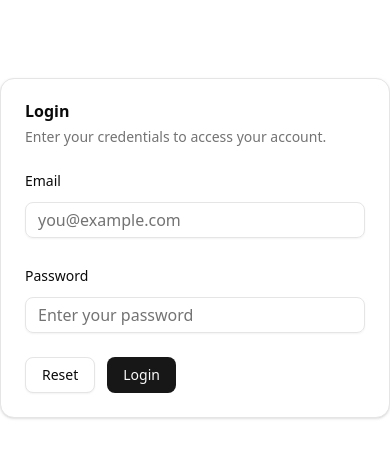
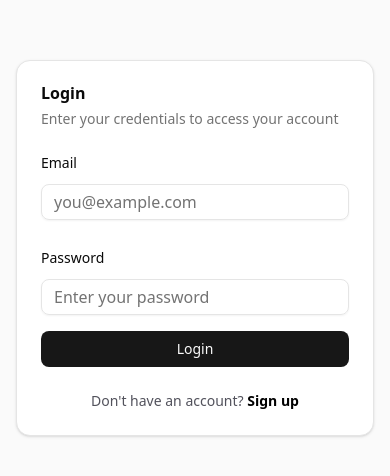
Before and after one commit to Kiruthuya-Tharmakulasingam/blendzhub-client, a Next.js app: page /auth/login in a window 390 px wide. Shown: the part 174-650 px from the top of the page. Built offline with nearby package versions, Linux system fonts and the light colour scheme.

Commit message:
Login page created

```diff
--- a/src/app/auth/login/page.tsx
+++ b/src/app/auth/login/page.tsx
@@ -1,124 +1,97 @@
 "use client";
 
-import * as React from "react";
+import { useForm } from "react-hook-form";
+import { z } from "zod";
 import { zodResolver } from "@hookform/resolvers/zod";
-import { Controller, useForm } from "react-hook-form";
-import { toast } from "sonner";
-import * as z from "zod";
+import Link from "next/link";
 
+import {
+  Card,
+  CardHeader,
+  CardTitle,
+  CardDescription,
+  CardContent,
+  CardFooter,
+} from "@/components/ui/card";
+import { Input } from "@/components/ui/input";
 import { Button } from "@/components/ui/button";
 import {
-  Card,
-  CardContent,
-  CardDescription,
-  CardFooter,
-  CardHeader,
-  CardTitle,
-} from "@/components/ui/card";
-import {
   Field,
+  FieldLabel,
   FieldError,
   FieldGroup,
-  FieldLabel,
 } from "@/components/ui/field";
-import { Input } from "@/components/ui/input";
 
-const loginSchema = z.object({
-  email: z.string().email("Invalid email address"),
-  password: z.string().min(6, "Password must be at least 6 characters"),
+const formSchema = z.object({
+  email: z.string().email("Enter a valid email"),
+  password: z.string().min(6, "Password must be at least 6 characters."),
 });
 
-function LoginPage() {
-  const form = useForm<z.infer<typeof loginSchema>>({
-    resolver: zodResolver(loginSchema),
+export default function LoginPage() {
+  const form = useForm({
+    resolver: zodResolver(formSchema),
     defaultValues: {
       email: "",
       password: "",
     },
   });
 
-  const onSubmit = (data: z.infer<typeof loginSchema>) => {
-    toast("Login attempted with:", {
-      description: (
-        <pre className="bg-code text-code-foreground mt-2 w-[320px] overflow-x-auto rounded-md p-4">
-          <code>{JSON.stringify(data, null, 2)}</code>
-        </pre>
-      ),
-      position: "bottom-right",
-    });
+  const onSubmit = (data: any) => {
+    console.log("Login Data:", data);
   };
 
   return (
-    <div className="flex items-center justify-center h-screen">
-      <Card className="w-full sm:max-w-md">
+    <div className="flex min-h-screen items-center justify-center bg-zinc-50 dark:bg-black p-4">
+      <Card className="w-full max-w-md">
         <CardHeader>
           <CardTitle>Login</CardTitle>
           <CardDescription>
-            Enter your credentials to access your account.
+            Enter your credentials to access your account
           </CardDescription>
         </CardHeader>
+
         <CardContent>
           <form onSubmit={form.handleSubmit(onSubmit)}>
             <FieldGroup>
-              <Controller
-                name="email"
-                control={form.control}
-                render={({ field, fieldState }) => (
-                  <Field data-invalid={fieldState.invalid}>
-                    <FieldLabel htmlFor="email">Email</FieldLabel>
+              <Field>
+                <FieldLabel>Email</FieldLabel>
                 <Input
-                      {...field}
-                      id="email"
+                  {...form.register("email")}
+                  type="email"
                   placeholder="you@example.com"
-                      aria-invalid={fieldState.invalid}
-                      autoComplete="email"
                 />
-                    {fieldState.invalid && (
-                      <FieldError errors={[fieldState.error]} />
-                    )}
+                <FieldError errors={[form.formState.errors.email]} />
               </Field>
-                )}
+
+              <Field>
+                <FieldLabel>Password</FieldLabel>
+                <Input
+                  {...form.register("password")}
+                  type="password"
+                  placeholder="Enter your password"
                 />
-              <Controller
-                name="password"
-                control={form.control}
-                render={({ field, fieldState }) => (
-                  <Field data-invalid={fieldState.invalid}>
-                    <FieldLabel htmlFor="password">Password</FieldLabel>
-                    <Input
-                      {...field}
-                      type="password"
-                      id="password"
-                      placeholder="Enter your password"
-                      aria-invalid={fieldState.invalid}
-                      autoComplete="current-password"
-                    />
-                    {fieldState.invalid && (
-                      <FieldError errors={[fieldState.error]} />
-                    )}
+                <FieldError errors={[form.formState.errors.password]} />
               </Field>
-                )}
-              />
             </FieldGroup>
+
+            <Button type="submit" className="w-full mt-4">
+              Login
+            </Button>
           </form>
         </CardContent>
-        <CardFooter>
-          <Field orientation="horizontal">
-            <Button
-              type="button"
-              variant="outline"
-              onClick={() => form.reset()}
+
+        <CardFooter className="flex justify-center">
+          <p className="text-sm text-zinc-600 dark:text-zinc-400">
+            Don't have an account?{" "}
+            <Link
+              href="/auth/register/customer"
+              className="text-black font-semibold hover:underline dark:text-white"
             >
-              Reset
-            </Button>
-            <Button type="submit" onClick={form.handleSubmit(onSubmit)}>
-              Login
-            </Button>
-          </Field>
+              Sign up
+            </Link>
+          </p>
         </CardFooter>
       </Card>
     </div>
   );
 }
-
-export default LoginPage;
```
Lines whose indentation alone changed are shown as unchanged.
